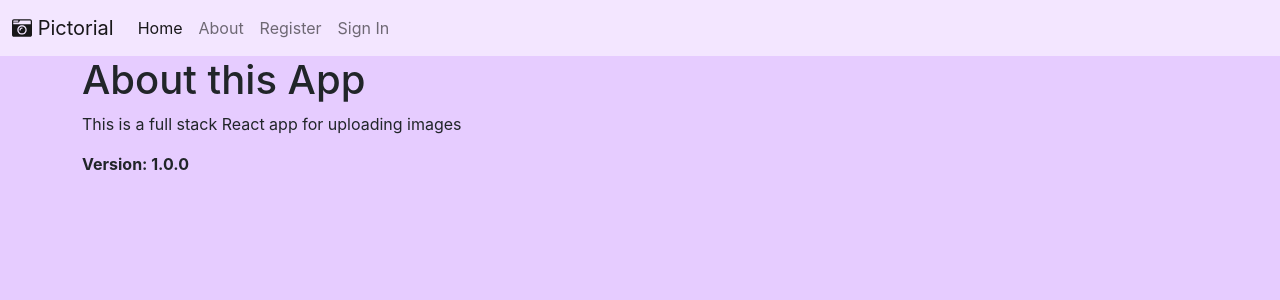
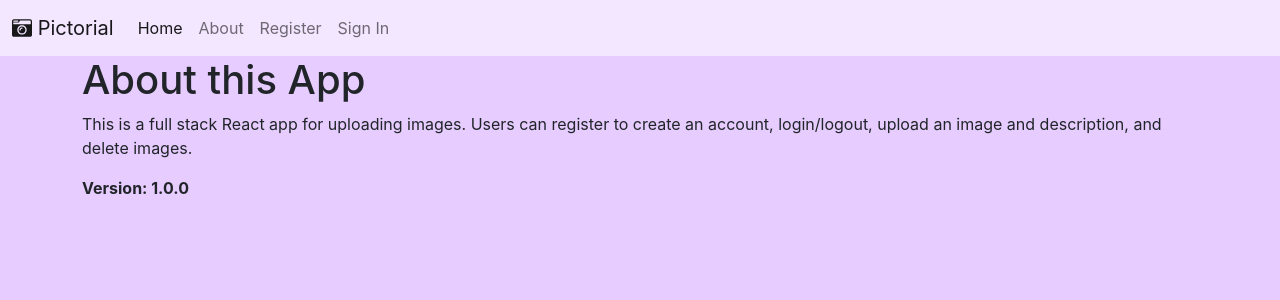
Before and after one commit to Nspired1/pictorial, a React (Create React App) app in the folder client/: page /about in a window 1280 px wide. Shown: the top 300 px of the page. Built offline with nearby package versions, Linux system fonts and the light colour scheme.

Commit message:
minor edits for info

```diff
--- a/client/src/components/pages/About.js
+++ b/client/src/components/pages/About.js
@@ -4,7 +4,11 @@ const About = () => {
   return (
     <div>
       <h1>About this App</h1>
-      <p>This is a full stack React app for uploading images</p>
+      <p>
+        This is a full stack React app for uploading images. Users can register
+        to create an account, login/logout, upload an image and description, and
+        delete images.
+      </p>
       <p>
         <strong>Version: 1.0.0</strong>
       </p>
```
